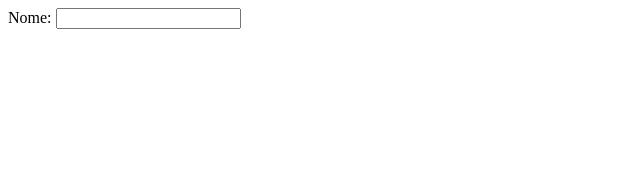
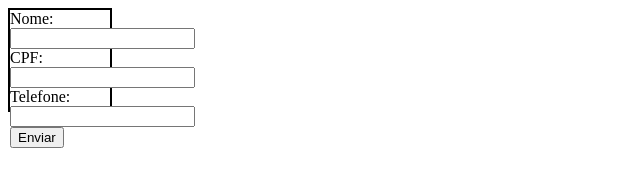
Before and after one commit to AlexManoel-dev/teste, a website: page views/index.html in a window 1280 px wide. Shown: the whole page, without its empty margins (0-640 px from the left). Drawn offline with Linux system fonts and the light colour scheme.

Commit message:
Alteração com CSS(porém dando errado por algum motivo, e consertar o nodemon, que só atualiza o servidor e não o HTML(provavelmente porque só faz o npm start, e não funciona só nodemon <arquivo>))

```diff
--- a/views/index.html
+++ b/views/index.html
@@ -3,8 +3,15 @@
 <head>
     <meta charset="UTF-8">
     <title>Teste</title>
+    <link rel="icon" href="node.jpg">
+    <link rel="stylesheet" href="./style.css">
 </head>
 <body>
-    Nome: <input type="text" name="name" id="nome">
+    <div id="centro">
+        Nome: <input type="text" name="" id="nome"><br>
+        CPF: <input type="number" name="" id="cpf"><br>
+        Telefone: <input type="text" name="" id="telefone"><br>
+        <button>Enviar</button>
+    </div>
 </body>
 </html>
--- /dev/null
+++ b/views/style.css
@@ -0,0 +1,10 @@
+html{
+    margin: 0;
+    padding: 0;
+}
+
+#centro{
+    width: 100px;
+    height: 100px;
+    border: solid black 2px;
+}
```
Also changed, not shown: views/node.jpg (added).
